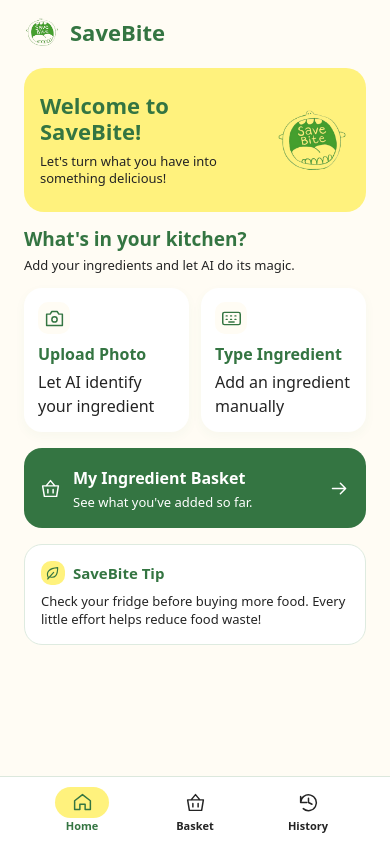
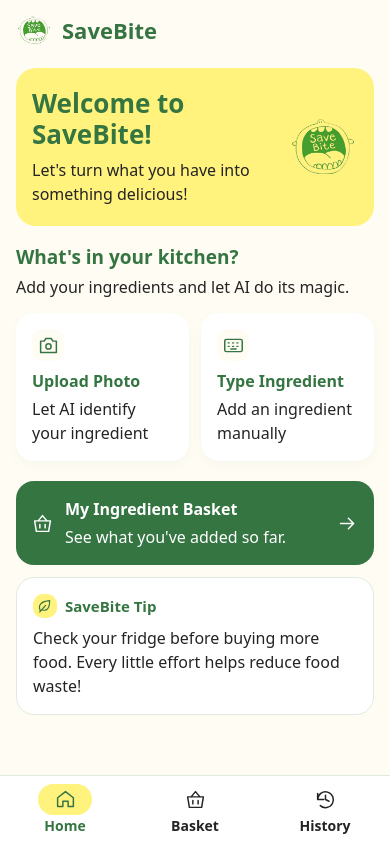
Before and after one commit to imannajihahyuzli-stack/BinSprout, a React (Vite) app: page / in a window 390 px wide. Built offline with nearby package versions, Linux system fonts and the light colour scheme.

Commit message:
Improve SaveBite layout on phones and tablets

```diff
--- a/index.html
+++ b/index.html
@@ -1,6 +1,7 @@
 <!doctype html>
 <html lang="en">
   <head>
+    <meta name="viewport" content="width=device-width, initial-scale=1, viewport-fit=cover" />
     <link rel="icon" type="image/x-icon" href="/favicon.ico" />
     <link rel="icon" type="image/png" sizes="32x32" href="/favicon-32x32.png" />
     <link rel="icon" type="image/png" sizes="16x16" href="/favicon-16x16.png" />
--- a/src/App.css
+++ b/src/App.css
@@ -61,8 +61,9 @@ p { margin: 0; }
 .sb-list { display: grid; gap: 14px; }
 .sb-list > * { margin-bottom: 0; }
 .sb-ingredient-item { display: flex; align-items: center; justify-content: space-between; gap: 20px; }
+.sb-ingredient-item h2, .sb-content-card { min-width: 0; overflow-wrap: anywhere; }
 .sb-ingredient-item p { margin: 0; }
-.sb-remove { border: 1px solid var(--line); background: #fff; border-radius: 12px; color: var(--green); padding: 10px; }
+.sb-remove { flex-shrink: 0; min-height: 44px; border: 1px solid var(--line); background: #fff; border-radius: 12px; color: var(--green); padding: 10px; }
 .sb-photo-preview { display: block; max-width: min(100%, 280px); max-height: 270px; object-fit: contain; margin: 14px auto; border-radius: 16px; }
 .sb-photo-message { color: var(--green); font-size: 14px; font-weight: 600; margin: 12px 0; }
 .sb-error { color: #ae2929; }
@@ -78,35 +79,54 @@ p { margin: 0; }
 label:not(.sb-upload-button) { display: block; margin-bottom: 16px; font-weight: 600; }
 input:not([type="file"]) { display: block; width: 100%; padding: 12px 14px; margin-top: 6px; border: 1px solid #b9cebc; border-radius: 16px; background: white; min-height: 48px; }
 
-@media (max-width: 900px) and (min-width: 641px) {
+@media (max-width: 1024px) {
   .sb-header { padding-inline: 24px; }
   .sb-home-columns { grid-template-columns: 1fr; gap: 20px; }
-  .sb-home-side { grid-template-columns: repeat(2, minmax(0, 1fr)); align-items: start; }
-  .sb-welcome { min-height: 176px; padding: 24px; }
+  .sb-home-side { grid-template-columns: repeat(2, minmax(0, 1fr)); }
+  .sb-welcome { min-height: 176px; padding: 24px 28px; }
+  .sb-welcome p, .sb-home-actions > p, .sb-home-side p,
+  .sb-subpage-banner p, .sb-content-card p, .sb-ingredient-item p {
+    font-size: 1rem;
+    line-height: 1.5;
+  }
+  .sb-primary, .sb-secondary { font-size: 1rem; }
 }
-@media (max-width: 640px) {
-  .sb-header { padding: 14px 24px; }
-  .sb-nav { position: fixed; bottom: 0; left: 0; right: 0; z-index: 10; justify-content: space-evenly; gap: 0; background: white; border-top: 1px solid #dce8dd; padding: 7px 4px max(7px, env(safe-area-inset-bottom)); }
-  .sb-nav-link { padding: 3px 8px; color: var(--dark); font-size: 11px; }
+@media (max-width: 640px), (max-width: 950px) and (max-height: 500px) {
+  :root {
+    --phone-gutter: 16px;
+    --nav-space: calc(5rem + env(safe-area-inset-bottom));
+    scroll-padding-bottom: var(--nav-space);
+  }
+  .sb-shell {
+    min-height: 100dvh;
+    padding: env(safe-area-inset-top) env(safe-area-inset-right)
+      var(--nav-space) env(safe-area-inset-left);
+  }
+  .sb-header { padding: 12px var(--phone-gutter); }
+  .sb-nav {
+    position: fixed;
+    inset: auto 0 0;
+    z-index: 10;
+    display: grid;
+    grid-template-columns: repeat(3, minmax(0, 1fr));
+    gap: 0;
+    background: white;
+    border-top: 1px solid var(--line);
+    padding: 4px env(safe-area-inset-right) calc(4px + env(safe-area-inset-bottom)) env(safe-area-inset-left);
+  }
+  .sb-nav-link { min-height: 48px; padding: 4px; color: var(--dark); font-size: .875rem; }
   .sb-nav-link[aria-current="page"] { color: var(--green); }
-  .sb-view, .sb-home-view { width: min(calc(100% - 40px), 720px); margin: 20px auto 100px; }
-  .sb-home-view { width: calc(100% - 48px); margin-top: 4px; }
-  .sb-welcome { min-height: 144px; padding: 20px 16px; margin-bottom: 16px; }
-  .sb-welcome h1 { font-size: 22px; }
-  .sb-welcome-art { width: 76px; height: 76px; margin: 0; transform: none; }
-  .sb-home-columns { display: block; }
+  .sb-view, .sb-home-view { width: calc(100% - 2 * var(--phone-gutter)); margin: 8px auto 0; }
+  .sb-welcome { min-height: auto; padding: 20px 16px; margin-bottom: 20px; }
+  .sb-welcome h1 { font-size: clamp(1.625rem, 6vw, 2rem); }
+  .sb-welcome-art { width: clamp(56px, 18vw, 96px); height: auto; aspect-ratio: 1; margin: 0; }
   .sb-home-grid { gap: 12px; }
-  .sb-home-card { min-height: 134px; padding: 14px; }
-  .sb-home-side { margin-top: 16px; }
+  .sb-home-card { min-height: 0; padding: 16px; }
+  .sb-home-side { grid-template-columns: 1fr; gap: 12px; }
   .sb-content-card, .sb-ingredient-item { padding: 16px; }
-  .sb-subpage-banner { padding: 16px; }
+  .sb-ingredient-item { gap: 12px; }
+  .sb-subpage-banner { min-height: auto; padding: 20px 16px; }
 }
-@media (max-width: 375px) {
-  .sb-home-grid { gap: 10px; }
-  .sb-home-card { padding: 11px; overflow-wrap: anywhere; }
-  .sb-welcome h1 { font-size: 20px; }
+@media (max-width: 380px) {
+  .sb-home-grid { grid-template-columns: 1fr; }
 }
-@media (max-width: 320px) {
-  .sb-home-grid { grid-template-columns: 1fr; }
-  .sb-welcome-art { display: none; }
-}
--- a/src/App.jsx
+++ b/src/App.jsx
@@ -77,7 +77,6 @@ export default function App() {
   function go(target) {
     window.location.hash = encodeURIComponent(target);
     setPage(target);
-    window.scrollTo(0, 0);
   }
 
   useEffect(() => {
@@ -98,6 +97,7 @@ export default function App() {
 
   useEffect(() => {
     document.title = `${page} · SaveBite`;
+    window.scrollTo({ top: 0, behavior: "instant" });
   }, [page]);
 
   // Original AI model-loading logic retained.
```
